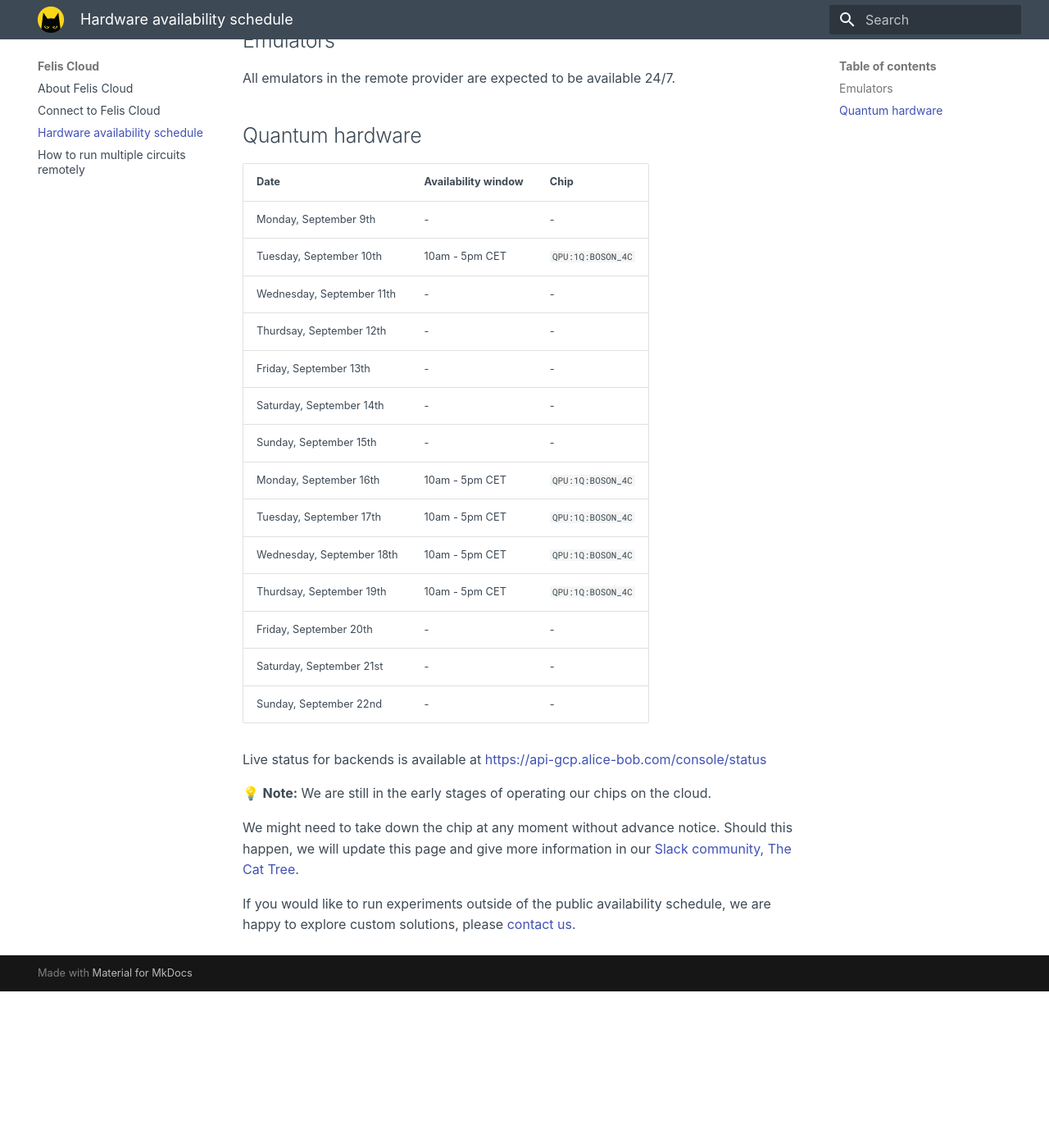
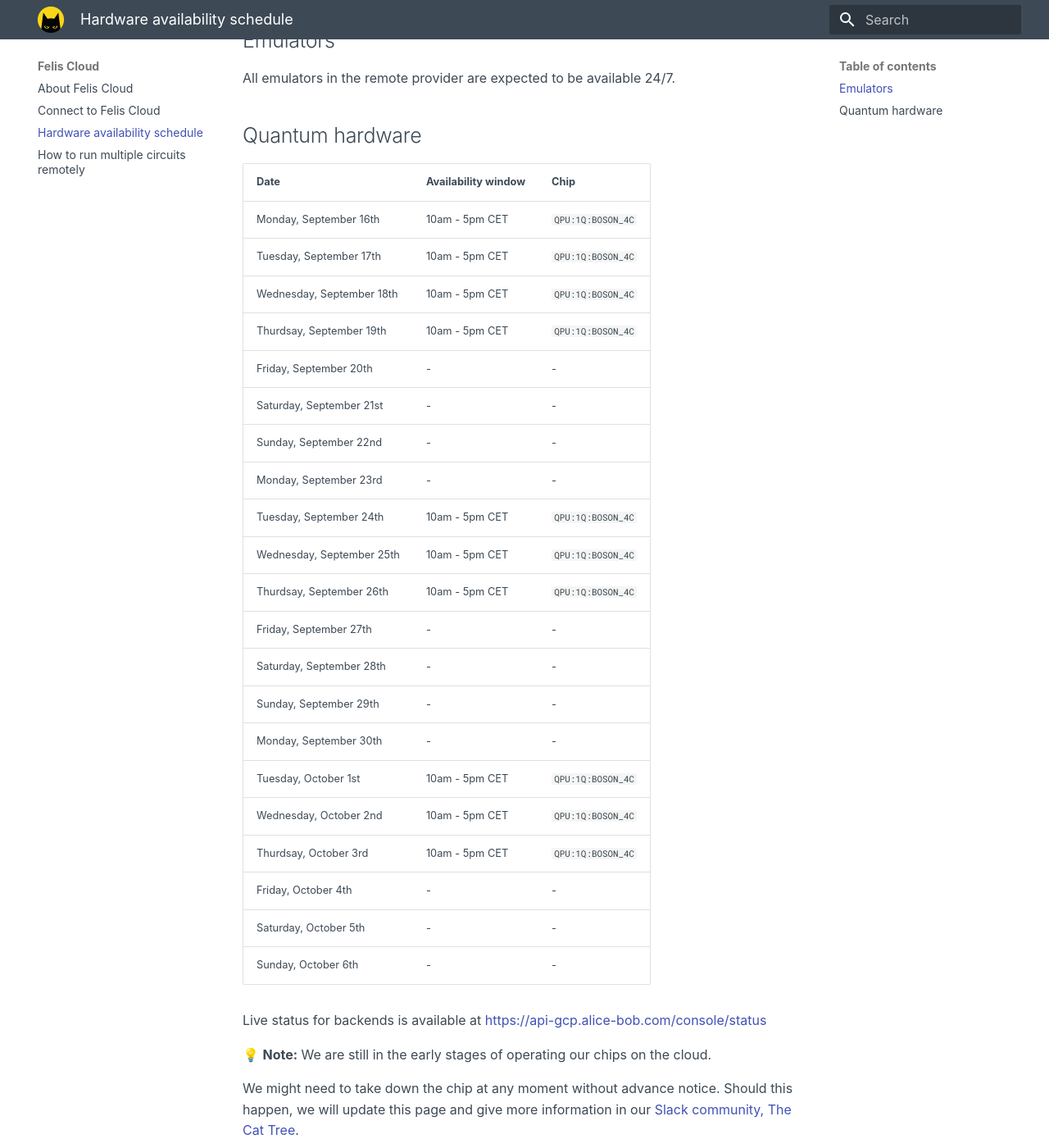
Before and after one commit to Alice-Bob-SW/felis, an MkDocs documentation site: the page built from docs/felis_cloud/hardware_availability_schedule.md, in a window 1280 px wide and 1400 px high, scrolled down 196 px. Shown: the whole window at 82% size. Built offline with MkDocs 1.6.1 and Material for MkDocs 9.7.7, drawn with Linux system fonts in a browser that asks for light colours; before the commit the page ends 1405 px from its top, so only the background shows below that.

Commit message:
Update hardware_availability_schedule.md

```diff
--- a/docs/felis_cloud/hardware_availability_schedule.md
+++ b/docs/felis_cloud/hardware_availability_schedule.md
@@ -8,13 +8,6 @@ All emulators in the remote provider are expected to be available 24/7.
 
 | Date | Availability window | Chip |
 | --- | --- | --- |
-| Monday, September 9th | - | - |
-| Tuesday, September 10th | 10am - 5pm CET | `QPU:1Q:BOSON_4C` |
-| Wednesday, September 11th | - | - |
-| Thurdsay, September 12th | - | - |
-| Friday, September 13th | - | - |
-| Saturday, September 14th | - | - |
-| Sunday, September 15th | - | - |
 | Monday, September 16th | 10am - 5pm CET | `QPU:1Q:BOSON_4C` |
 | Tuesday, September 17th | 10am - 5pm CET | `QPU:1Q:BOSON_4C` |
 | Wednesday, September 18th | 10am - 5pm CET | `QPU:1Q:BOSON_4C` |
@@ -22,6 +15,20 @@ All emulators in the remote provider are expected to be available 24/7.
 | Friday, September 20th | - | - |
 | Saturday, September 21st | - | - |
 | Sunday, September 22nd | - | - |
+| Monday, September 23rd | - | - |
+| Tuesday, September 24th | 10am - 5pm CET | `QPU:1Q:BOSON_4C` |
+| Wednesday, September 25th | 10am - 5pm CET | `QPU:1Q:BOSON_4C` |
+| Thurdsay, September 26th | 10am - 5pm CET | `QPU:1Q:BOSON_4C` |
+| Friday, September 27th | - | - |
+| Saturday, September 28th | - | - |
+| Sunday, September 29th | - | - |
+| Monday, September 30th | - | - |
+| Tuesday, October 1st | 10am - 5pm CET | `QPU:1Q:BOSON_4C` |
+| Wednesday, October 2nd | 10am - 5pm CET | `QPU:1Q:BOSON_4C` |
+| Thurdsay, October 3rd | 10am - 5pm CET | `QPU:1Q:BOSON_4C` |
+| Friday, October 4th | - | - |
+| Saturday, October 5th | - | - |
+| Sunday, October 6th | - | - |
 
 
 Live status for backends is available at [https://api-gcp.alice-bob.com/console/status](https://api-gcp.alice-bob.com/console/status)
```
